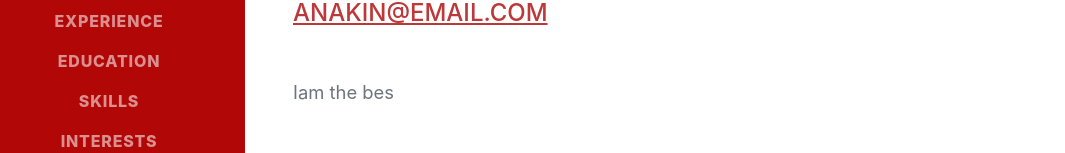
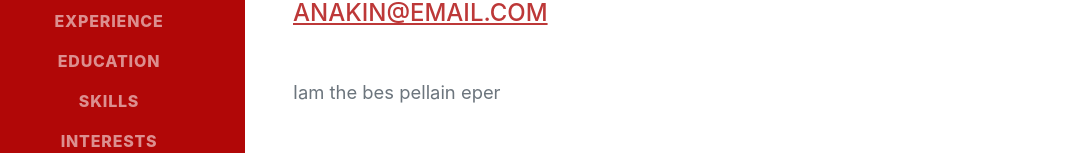
Before and after one commit to Falaq-ken/Anakin, a plain HTML site: page index.html in a window 1280 px wide. Shown: the part 411-564 px from the top of the page, without its empty margins (27-1092 px from the left). Drawn offline with nearby package versions, Linux system fonts and the light colour scheme; a web font is replaced by a local one.

```diff
--- a/index.html
+++ b/index.html
@@ -47,7 +47,7 @@
                         the Chosen one · darth vader, CO 80810 · (317) 585-8468 ·
                         <a href="mailto:anakin@email.com">anakin@email.com</a>
                     </div>
-                    <p class="lead mb-5">Iam the bes</p>
+                    <p class="lead mb-5">Iam the bes pellain eper</p>
                     <div class="social-icons">
                         <a class="social-icon" href="#!"><i class="fab fa-linkedin-in"></i></a>
                         <a class="social-icon" href="#!"><i class="fab fa-github"></i></a>
```
